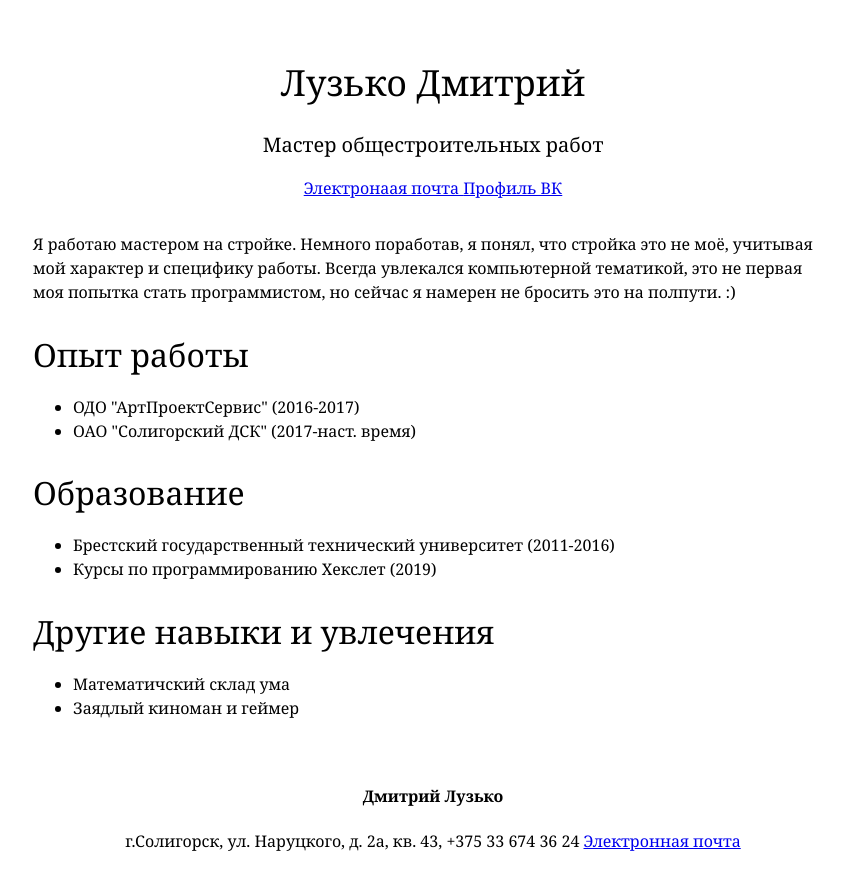
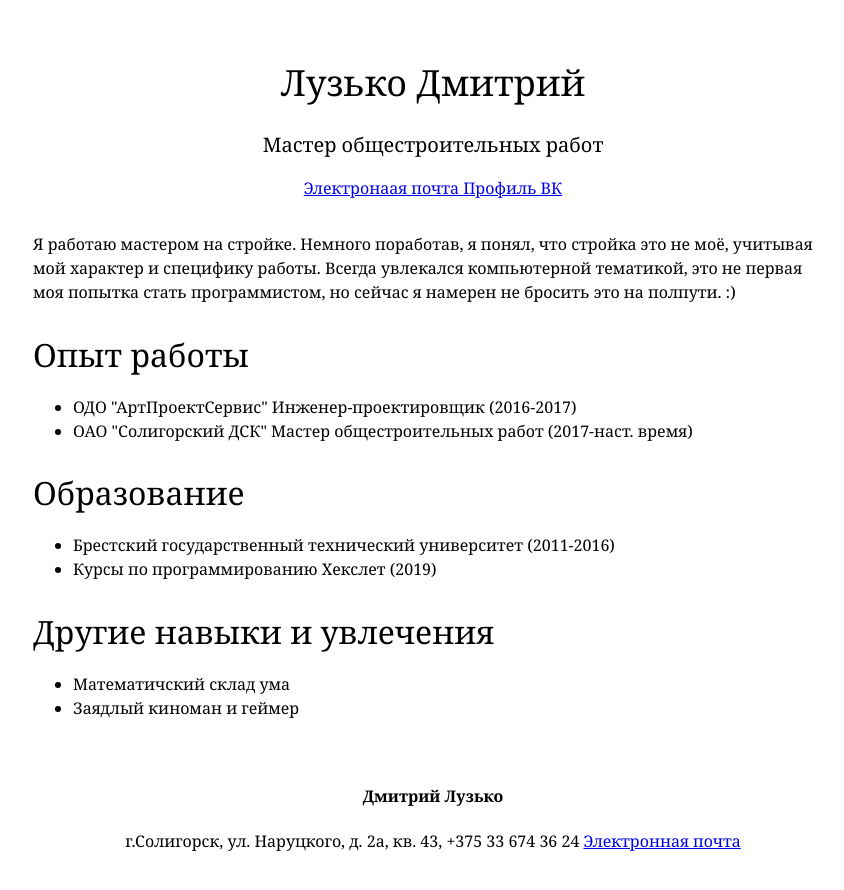
Before and after one commit to DmitryLuzko/DmitryLuzko.github.io, a plain HTML site: page index.html in a window 1280 px wide. Shown: the whole page, without its empty margins (207-1051 px from the left). Drawn offline with Linux system fonts and the light colour scheme.

Commit message:
Update index.html

```diff
--- a/index.html
+++ b/index.html
@@ -24,8 +24,8 @@
 
             <h2>Опыт работы</h2>
             <ul>
-                <li>ОДО "АртПроектСервис" (2016-2017)</li>
-                <li>ОАО "Солигорский ДСК" (2017-наст. время)</li>
+                <li>ОДО "АртПроектСервис" Инженер-проектировщик (2016-2017)</li>
+                <li>ОАО "Солигорский ДСК" Мастер общестроительных работ (2017-наст. время)</li>
             </ul>
 
             <h2>Образование</h2>
```
